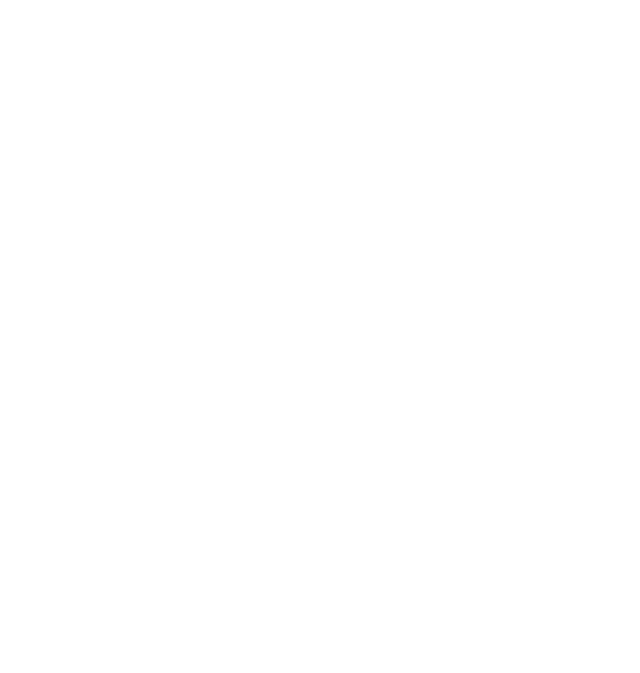
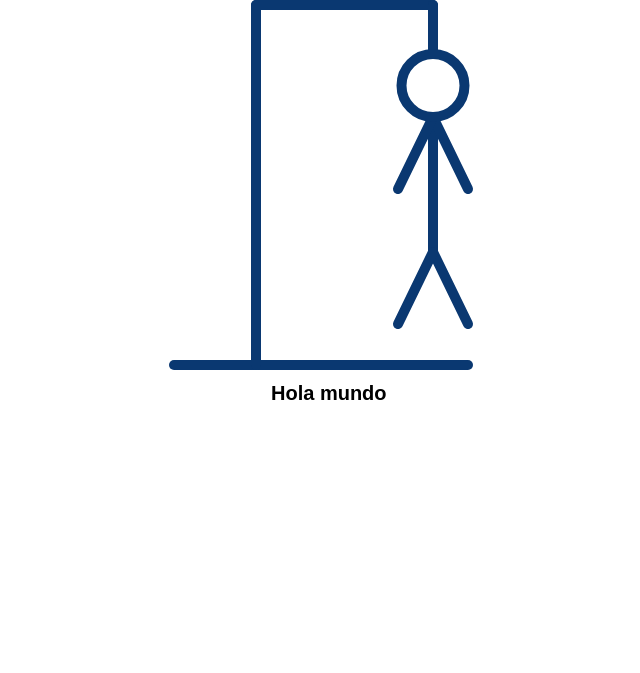
Before and after one commit to Julioadriglez/02.Challenge.juegoAhorcado.githubpages.io, a plain HTML site: page iniciarJuego.html in a window 1280 px wide. Shown: the whole page, without its empty margins (329-969 px from the left). Drawn offline with Linux system fonts and the light colour scheme.

Commit message:
aumento de lienzo de canva de 1300x670

```diff
--- a/iniciarJuego.html
+++ b/iniciarJuego.html
@@ -11,7 +11,7 @@
 </head>
 <body>
     <div class="contenedor-muneco">
-        <canvas width="300" height="370"></canvas>
+        <canvas width="1300" height="670"></canvas>
     </div>
     <br>
     <br>
```
